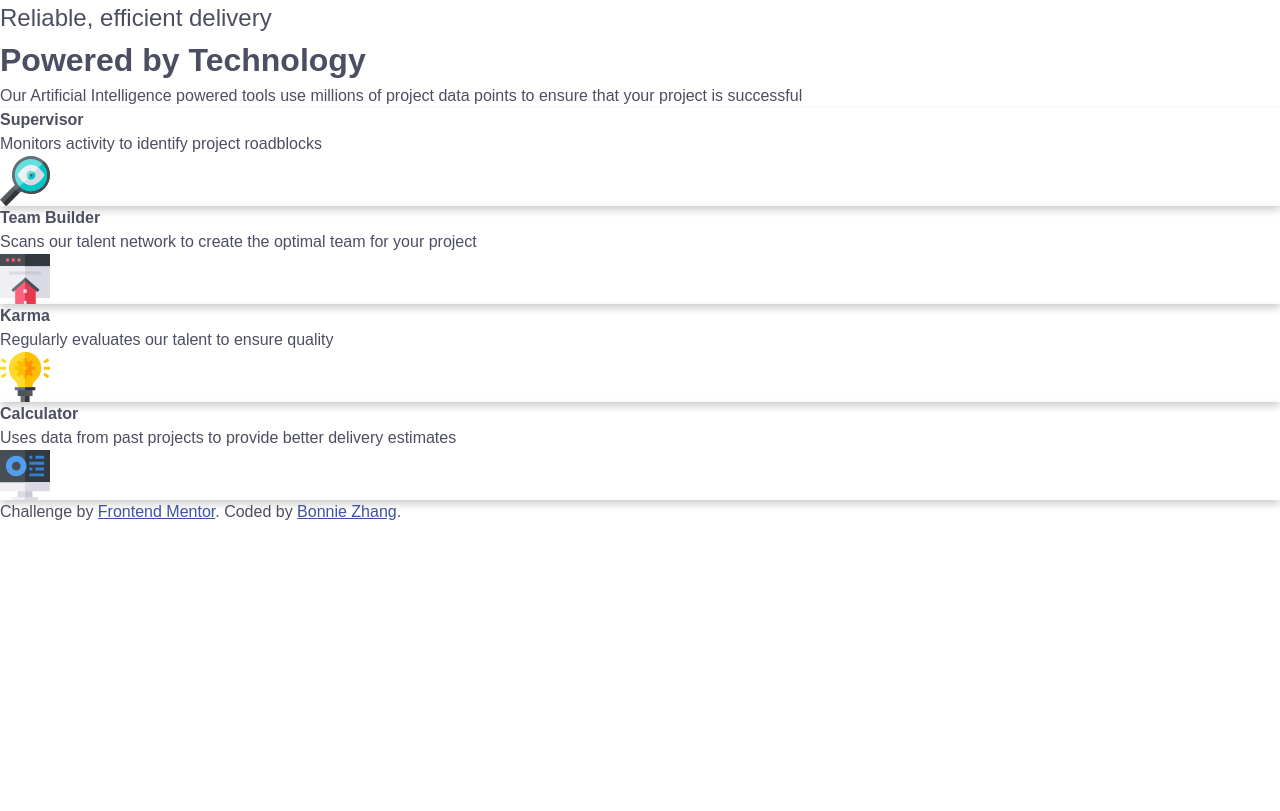
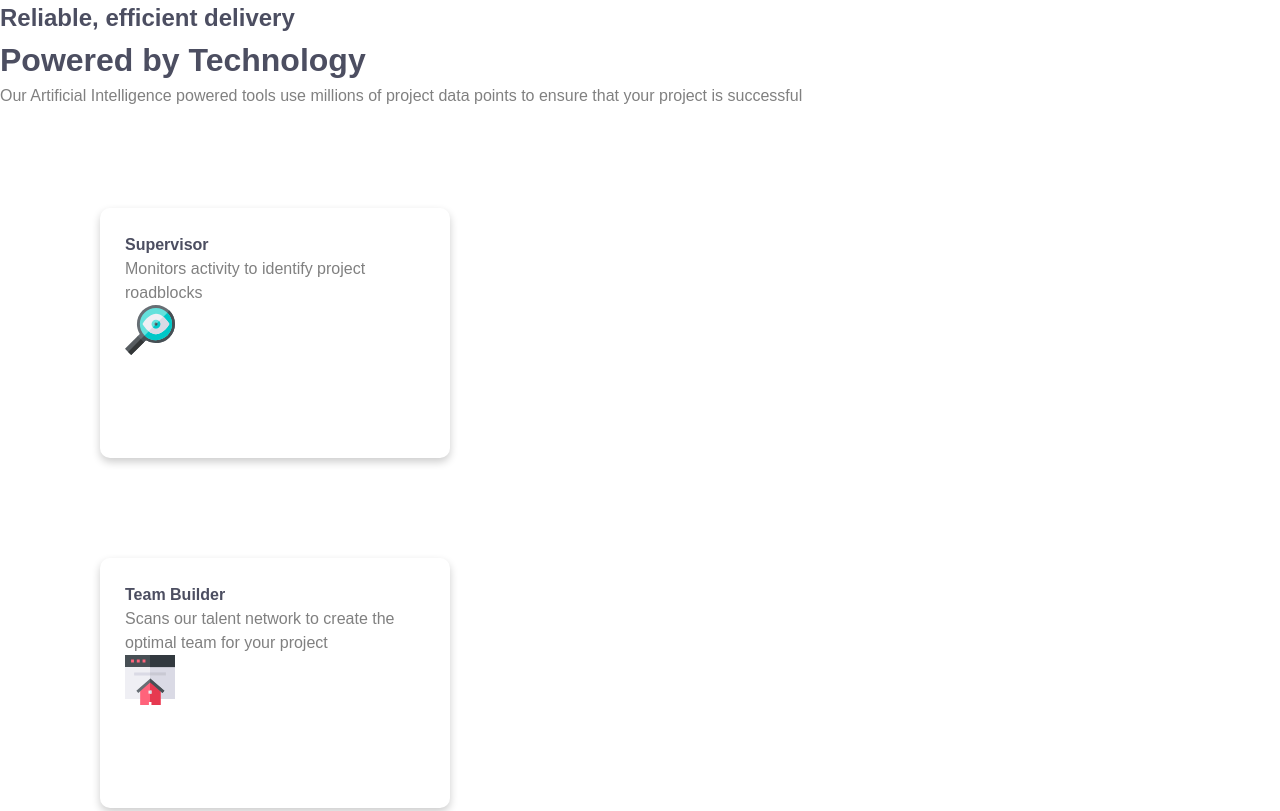
Before and after one commit to bonniari/four-card-feature-1, a plain HTML site: page src/index.html in a window 1280 px wide. Shown: the top 811 px of the page. Drawn offline with Linux system fonts and the light colour scheme; a web font is replaced by a local one.

Commit message:
visual elements to cards, fonts

```diff
--- a/src/css/main.css
+++ b/src/css/main.css
@@ -5,37 +5,33 @@
 img {
   width: 50px;
   height: 50px;
+  align-items: flex-end;
 }
 video {
   width: 100%;
   height: auto;
 }
 .card {
-  box-shadow: 0 4px 8px 0 rgba(0,0,0,0.2)
+  box-shadow: 0 4px 8px 0 rgba(0, 0, 0, 0.2);
 }
-body{
-  font-family: 'Poppins', sans-serif;
-  color:hsl(234, 12%, 34%);
+body {
+  font-family: "Poppins", sans-serif;
+  color: hsl(234, 12%, 34%);
 }
-h1 {
-
+header {
+  align-content: center;
 }
-h2  {
+h1 h2 {
   font-weight: lighter;
 }
-h4
 p {
-  font-size: 15px;
+  color: gray;
   font-weight: lighter;
-
 }
-
-<style >
-.attribution {
-  font-size: 11px;
-  text-align: center;
+.card {
+  width: 350px;
+  height: 250px;
+  padding: 25px;
+  margin: 100px;
+  border-radius: 10px;
 }
-.attribution a {
-  color: hsl(228, 45%, 44%);
-}
-</style >
```
